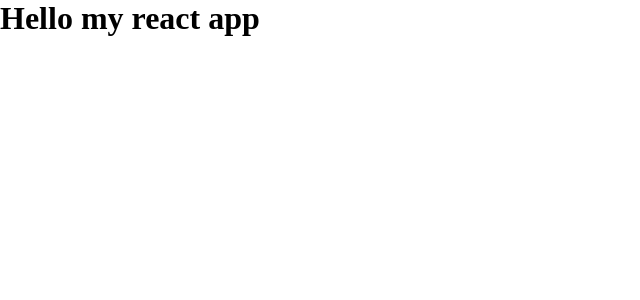
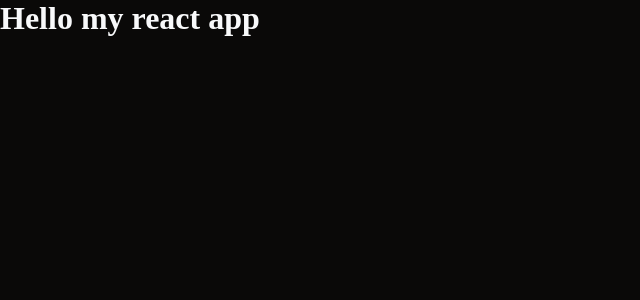
Before and after one commit to AbdallahAyed/react-breakout-game, a React (Vite) app: page / in a window 1280 px wide. Shown: the top 300 px of the page, without its empty margins (0-640 px from the left). Built offline with nearby package versions, Linux system fonts and the light colour scheme.

Commit message:
Initialize the brick utils

```diff
--- a/src/index.css
+++ b/src/index.css
@@ -7,6 +7,15 @@
   outline: 0;
 }
 
-body {
+#root {
+  background-color: #0a0908;
+  color: #f8f9fa;
   height: 100vh;
 }
+
+.paddle {
+  width: 250px;
+  height: 18px;
+  border-radius: 8px;
+  background-color: #f8f9fa;
+}
```
Also changed, not shown: src/utils.ts (added, +8 -0 lines).
